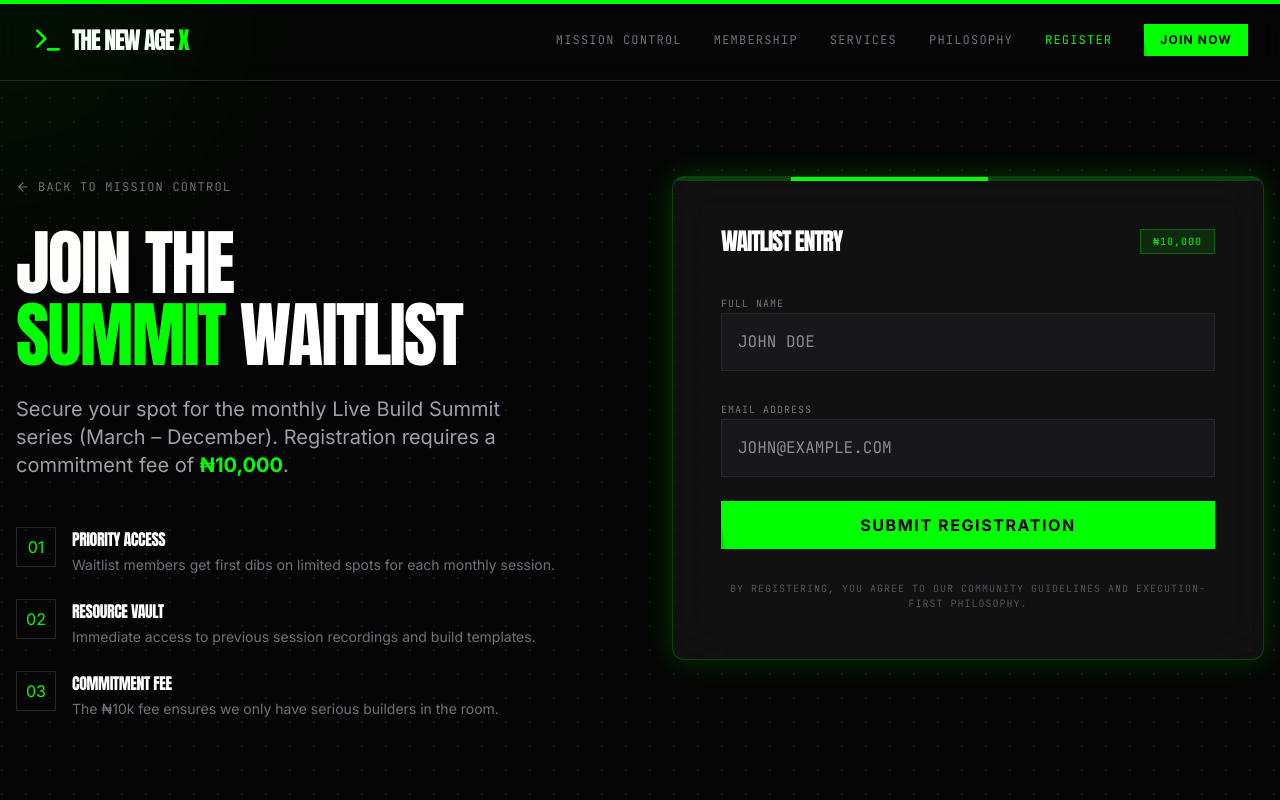
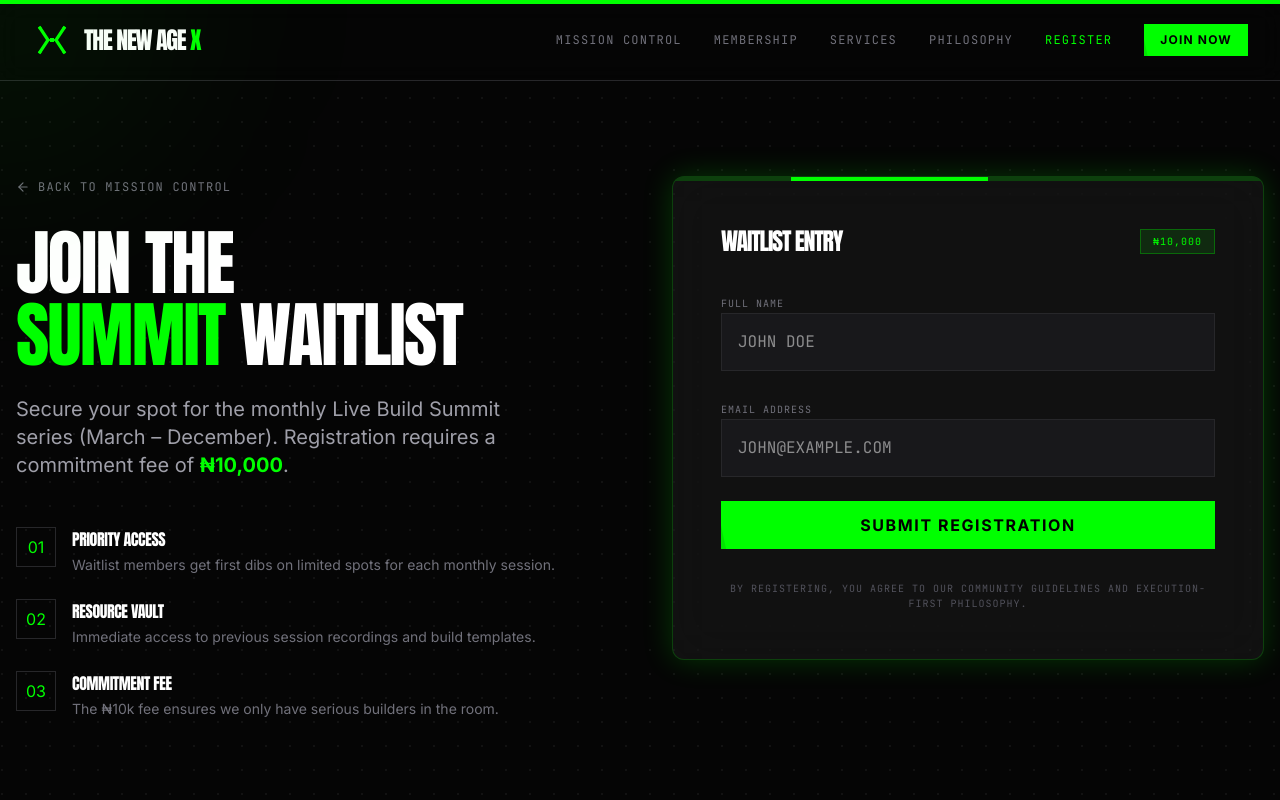
Before and after one commit to Mfoniso1/TheNewAgeX, a React (Vite) app: page /register in a window 1280 px wide. Shown: the top 800 px of the page. Built offline with nearby package versions, Linux system fonts and the light colour scheme.

Commit message:
feat: Introduce reusable Logo component
Replaces instances of the Terminal icon with a custom Logo component to create a consistent brand identity across the application. Also adds a favicon to the index.html.

```diff
--- a/src/components/Footer.tsx
+++ b/src/components/Footer.tsx
@@ -1,6 +1,7 @@
 import React from 'react';
 import { Link } from 'react-router-dom';
-import { Github, Twitter, MessageCircle, Terminal } from 'lucide-react';
+import { Github, Twitter, MessageCircle } from 'lucide-react';
+import { Logo } from './Logo';
 
 export const Footer = () => {
   return (
@@ -8,7 +9,7 @@ export const Footer = () => {
       <div className="max-w-7xl mx-auto grid grid-cols-1 md:grid-cols-4 gap-12">
         <div className="space-y-4">
           <Link to="/" className="flex items-center space-x-2">
-            <Terminal className="w-6 h-6 text-brand-green" />
+            <Logo className="w-6 h-6 text-brand-green" />
             <span className="font-display text-xl text-white tracking-tighter">
               THE NEW AGE <span className="text-brand-green">X</span>
             </span>
--- /dev/null
+++ b/src/components/Logo.tsx
@@ -0,0 +1,38 @@
+import React from 'react';
+
+export const Logo = ({ className = "w-8 h-8" }: { className?: string }) => {
+  return (
+    <svg
+      viewBox="0 0 100 100"
+      fill="none"
+      xmlns="http://www.w3.org/2000/svg"
+      className={className}
+    >
+      {/* Outer stylized X structure */}
+      <path
+        d="M20 20L40 50L20 80"
+        stroke="currentColor"
+        strokeWidth="8"
+        strokeLinecap="square"
+      />
+      <path
+        d="M80 20L60 50L80 80"
+        stroke="currentColor"
+        strokeWidth="8"
+        strokeLinecap="square"
+      />
+
+      {/* Central core */}
+      <rect x="45" y="45" width="10" height="10" fill="currentColor" />
+
+      {/* Connection lines */}
+      <path d="M40 50H60" stroke="currentColor" strokeWidth="4" />
+
+      {/* Tech accents */}
+      <circle cx="20" cy="20" r="4" fill="currentColor" />
+      <circle cx="80" cy="20" r="4" fill="currentColor" />
+      <circle cx="20" cy="80" r="4" fill="currentColor" />
+      <circle cx="80" cy="80" r="4" fill="currentColor" />
+    </svg>
+  );
+};
--- a/src/components/Navbar.tsx
+++ b/src/components/Navbar.tsx
@@ -1,8 +1,9 @@
 import React from 'react';
 import { Link, useLocation } from 'react-router-dom';
 import { motion } from 'motion/react';
-import { Menu, X, Terminal } from 'lucide-react';
+import { Menu, X } from 'lucide-react';
 import { cn } from '@/src/lib/utils';
+import { Logo } from './Logo';
 
 const navLinks = [
   { name: 'Mission Control', path: '/' },
@@ -20,8 +21,8 @@ export const Navbar = () => {
     <nav className="fixed top-0 left-0 w-full z-50 border-b border-zinc-800 bg-brand-bg/80 backdrop-blur-md">
       <div className="max-w-7xl mx-auto px-4 sm:px-6 lg:px-8">
         <div className="flex items-center justify-between h-20">
-          <Link to="/" className="flex items-center space-x-2 group">
-            <Terminal className="w-8 h-8 text-brand-green group-hover:scale-110 transition-transform" />
+          <Link to="/" className="flex items-center space-x-3 group">
+            <Logo className="w-10 h-10 text-brand-green group-hover:scale-110 transition-transform" />
             <span className="font-display text-2xl text-white tracking-tighter">
               THE NEW AGE <span className="text-brand-green">X</span>
             </span>
```
Also changed, not shown: index.html (+1 -0 lines).
